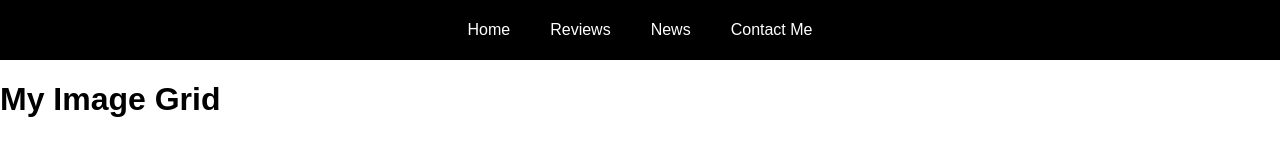
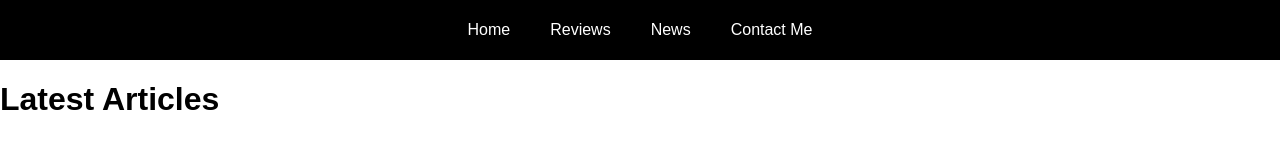
Before and after one commit to Smarfdurden/ExLudis.github.io, a plain HTML site: page index.html in a window 1280 px wide. Shown: the top 158 px of the page. Drawn offline with Linux system fonts and the light colour scheme.

Commit message:
center grid title

```diff
--- a/index.html
+++ b/index.html
@@ -94,8 +94,9 @@
     </ul>
   </nav>
 
-  <h1>My Image Grid</h1>
-
+  <div class="centered-title-container">
+    <h1>Latest Articles</h1>
+  </div>
   <!-- Grid Container -->
   <div class="grid-container">
     <div class="grid-item">
```
